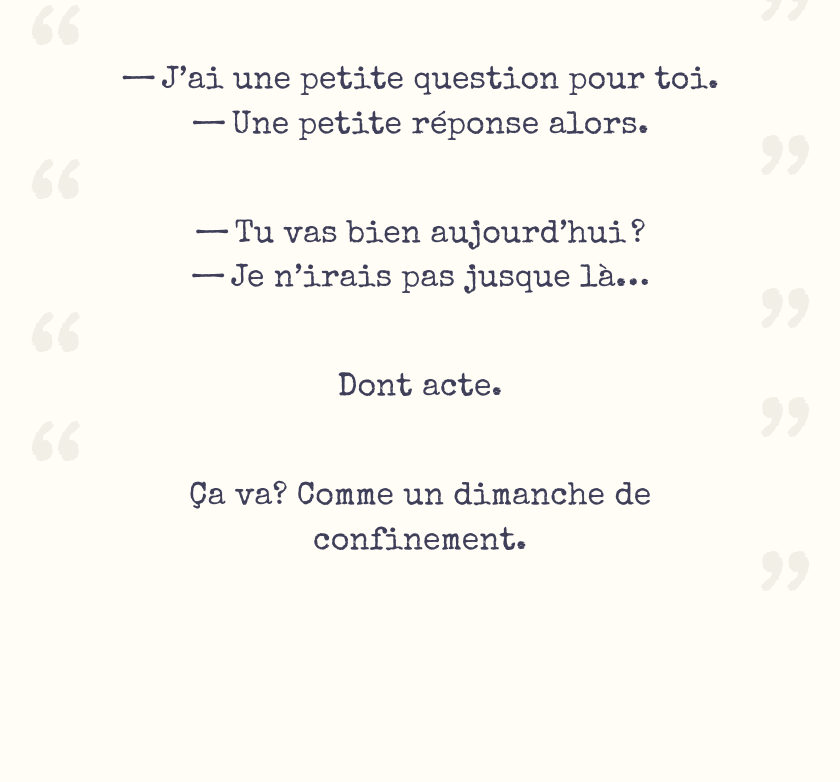
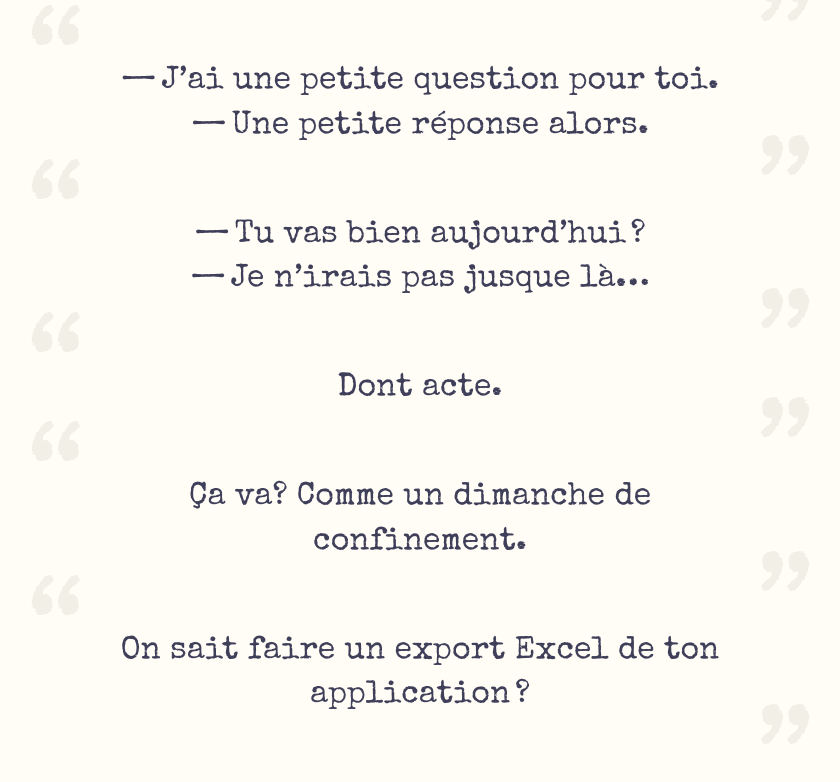
Before and after one commit to Thib-G/pasevident.be, a Vue app: page / in a window 1280 px wide. Shown: the part 5971-6753 px from the top of the page, without its empty margins (220-1060 px from the left). Before the commit the page ends 6676 px from the top, so only its background shows below. Built offline with nearby package versions, Linux system fonts and the light colour scheme; a web font is replaced by a local one.

Commit message:
Update index.js

```diff
--- a/src/assets/sentences/index.js
+++ b/src/assets/sentences/index.js
@@ -52,4 +52,5 @@ export default [
   { id: 46, html: '&mdash;&#8239;Tu vas bien aujourd’hui&#8239;?<br>&mdash;&#8239;Je n’irais pas jusque là&#8230;' },
   { id: 47, html: 'Dont acte.' },
   { id: 48, html: `Ça va? Comme un ${day} de confinement.` },
+  { id: 49, html: 'On sait faire un export Excel de ton application&#8239;?' },
 ];
```
